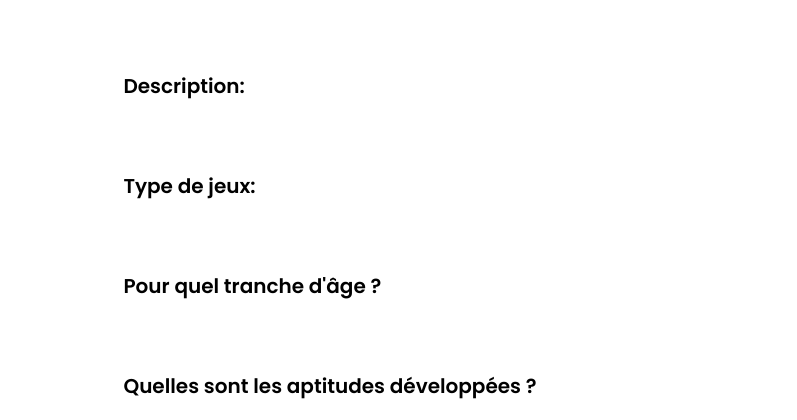
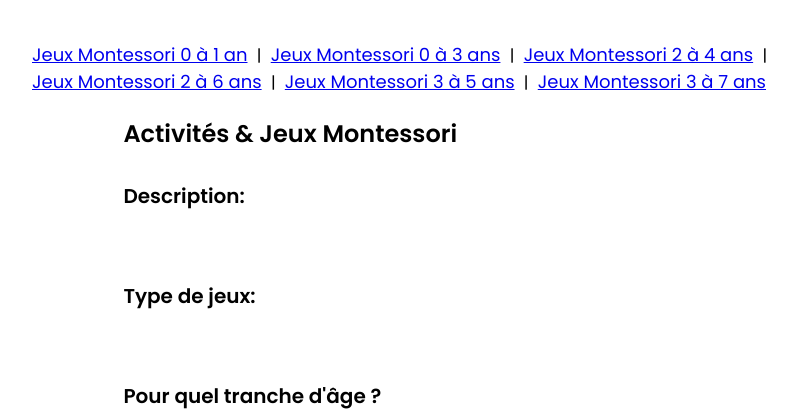
Before and after one commit to wiggy38/montessoriGames, a PHP site: page /gameDetail.php in a window 1280 px wide. Shown: the part 79-499 px from the top of the page, without its empty margins (131-928 px from the left). Run offline with PHP 8.4, Linux system fonts and the light colour scheme; tables that the repository leaves empty or names only in its code hold one stand-in row (values such as "Sample post"); data that the repository does not hold is empty.

Commit message:
edited titles

```diff
--- a/gameDetail.php
+++ b/gameDetail.php
@@ -109,8 +109,19 @@
         margin-top: 20px;
       }
     </style>
+
+<div class="quick-links">
+    <span><a title="Activités et Jeux Montessori pour enfants 0-1 an" href="/?s=jeux-montessori-0-1">Jeux Montessori 0 à 1 an</a></span> |
+    <span><a title="Activités et Jeux Montessori pour enfants 0-3 ans" href="/?s=jeux-montessori-0-3">Jeux Montessori 0 à 3 ans</a></span> |
+    <span><a title="Activités et Jeux Montessori pour enfants 2-4 ans" href="/?s=jeux-montessori-2-4">Jeux Montessori 2 à 4 ans</a></span> |
+    <span><a title="Activités et Jeux Montessori pour enfants 2-6 ans" href="/?s=jeux-montessori-2-6">Jeux Montessori 2 à 6 ans</a></span> |
+    <span><a title="Activités et Jeux Montessori pour enfants 3-5 ans" href="/?s=jeux-montessori-3-5">Jeux Montessori 3 à 5 ans</a></span> |
+    <span><a title="Activités et Jeux Montessori pour enfants 3-7 ans" href="/?s=jeux-montessori-3-7">Jeux Montessori 3 à 7 ans</a></span>
+</div>
+
     <div class="gamedetails">
       <h1 id="name"></h1>
+      <h2 id="theme">Activités & Jeux Montessori</h2>
       <h3>Description:</h3>
       <p><span id="description"></span></p>
       <h3>Type de jeux:</h3>
--- a/index.php
+++ b/index.php
@@ -65,6 +65,7 @@
             $games = $db->findGamesByAgeRange(Utils::getLastThreeCharacters($_GET['s']));
         ?>
             <h1>
+                Activités &
                 <?php
                 echo Utils::add_els_or_ans(Utils::replace_second_last_char(ucwords(str_replace("-", " ", $_GET['s']))));
                 ?>
@@ -74,7 +75,7 @@
             // Call the getGames() method -->
             $games = $db->getRandomFeaturedGames();
         ?>
-            <h1>Jeux Montessori</h1>
+            <h1>Activités & Jeux Montessori</h1>
         <?php
         }
 
```
